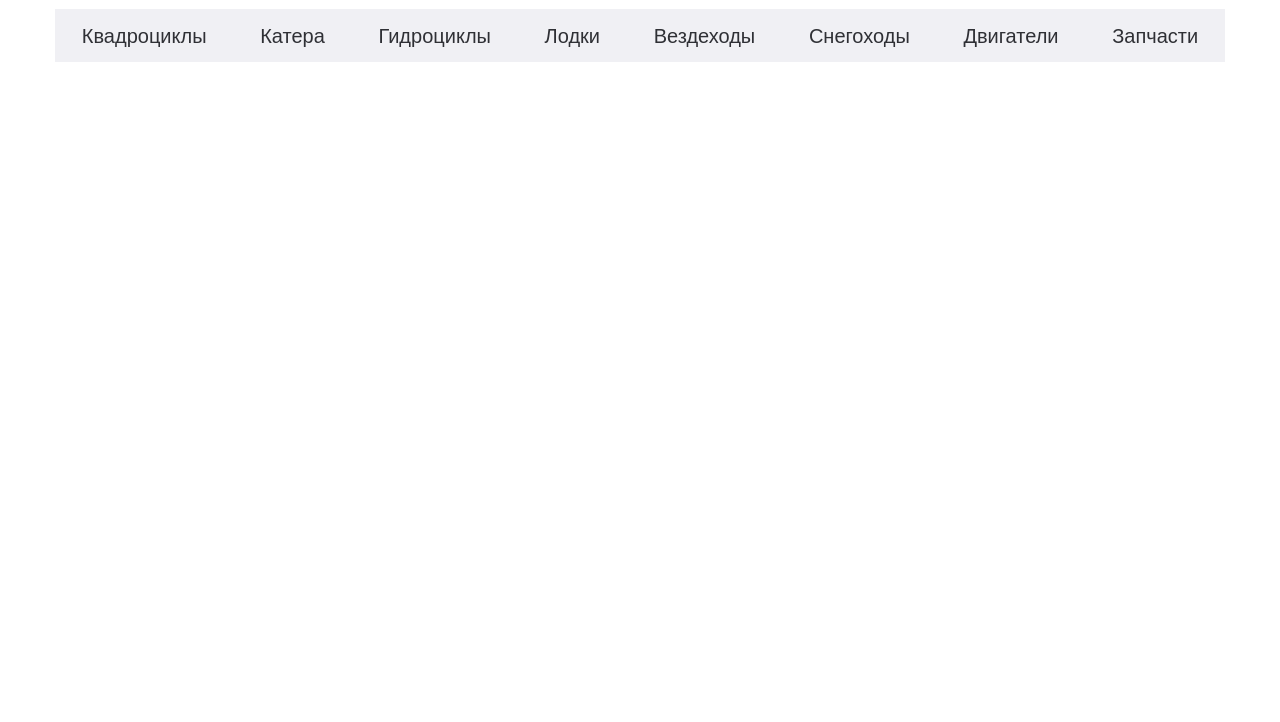
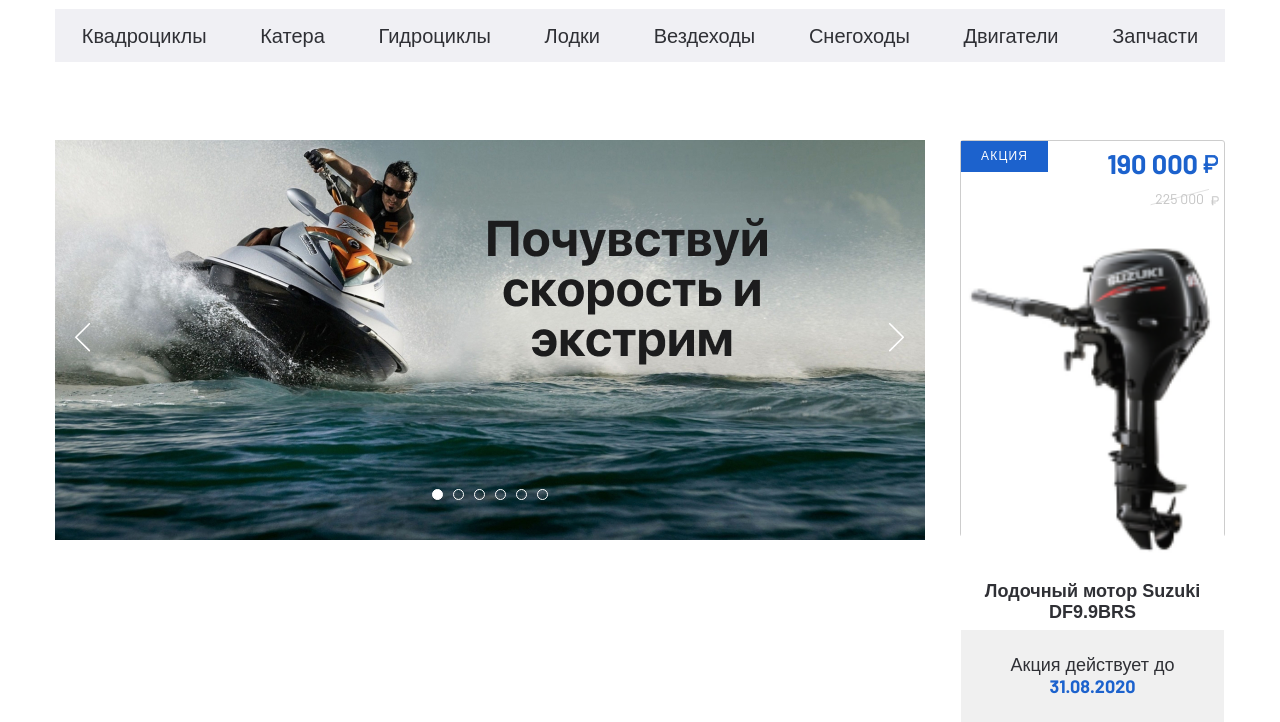
Before and after one commit to RipeCherries/ripecherries.github.io, a plain HTML site: page index.html in a window 1280 px wide. Shown: the part 113-835 px from the top of the page. Before the commit the page ends 800 px from the top, so only its background shows below. Drawn offline with nearby package versions, Linux system fonts and the light colour scheme.

Commit message:
Create slider and sale banner

```diff
--- a/css/style.css
+++ b/css/style.css
@@ -18,6 +18,10 @@ ul, li {
 }
 
 h1, h2, h3, h4, h5, h6 {
+    margin: 0;
+}
+
+p {
     margin: 0;
 }
 
@@ -142,3 +146,170 @@ body {
     right: auto;
     left: 0;
 }
+
+.banner-section__inner {
+    display: flex;
+    justify-content: space-between;
+}
+
+.banner-section__slider {
+    max-width: 870px;
+}
+
+.banner-section__slider-btn {
+    position: absolute;
+    top: 50%;
+    transform: translateY(-50%);
+    background-color: transparent;
+    border: none;
+    margin: 0;
+    padding: 0;
+    z-index: 5;
+    cursor: pointer;
+    outline: none;
+}
+
+.banner-section__slider-btnprev {
+    left: 20px;
+}
+
+.banner-section__slider-btnnext {
+    right: 20px;
+}
+
+.slick-dots {
+    position: absolute;
+    bottom: 40px;
+    left: 0;
+    right: 0;
+    text-align: center;
+}
+
+.slick-dots li {
+    display: inline-block;
+    padding: 0 5px;
+}
+
+.slick-dots button {
+    margin: 0;
+    padding: 0;
+    font-size: 0;
+    width: 11px;
+    height: 11px;
+    border: 1px solid #fff;
+    border-radius: 50%;
+    background-color: transparent;
+    cursor: pointer;
+}
+
+.slick-active button {
+    background-color: #fff;
+}
+
+.sale-item {
+    max-width: 265px;
+    max-height: 397px;
+    text-align: center;
+    border: 1px solid #CDCDCD;
+    border-radius: 3px;
+    display: flex;
+    flex-direction: column;
+    justify-content: space-between;
+}
+
+.sale-item__top {
+    display: flex;
+    justify-content: space-between;
+    align-items: flex-start;
+}
+
+.sale-item__info {
+    color: #fff;
+    background-color: #1C62CD;
+    padding: 8px 20px;
+    text-transform: uppercase;
+    font-size: 12px;
+    line-height: 15px;
+    letter-spacing: 0.1em;
+}
+
+.sale-item__price {
+    text-align: right;
+}
+
+.price {
+    font-family: 'Barlow', sans-serif;
+    position: relative;
+}
+
+.sale-item__price-new {
+    font-weight: 700;
+    font-size: 27px;
+    line-height: 32px;
+    color: #1C62CD;
+    margin: 6px;
+    padding-right: 20px;
+}
+
+.sale-item__price-new::after {
+    content: '';
+    background-image: url('../images/icons-price.svg');
+    position: absolute;
+    right: 0;
+    top: 8px;
+    width: 15px;
+    height: 18px;
+}
+
+.sale-item__price-old {
+    font-weight: 400;
+    font-size: 14px;
+    line-height: 17px;
+    color: #C4C4C4;
+    margin-right: 15px;
+    background-image: url('../images/old-line.svg');
+    padding: 2px 5px;
+    background-repeat: no-repeat;
+    display: inline-block;
+}
+
+.sale-item__price-old::after {
+    content: '';
+    background-image: url('../images/icons-price-old.svg');
+    position: absolute;
+    right: -10px;
+    top: 8px;
+    width: 8px;
+    height: 10px;
+}
+
+.banner-section__slider-img {
+    object-fit: cover;
+    min-height: 400px;
+}
+
+.sale-item__img {
+    object-fit: contain;
+}
+
+.sale-item__footer {
+    background-color: #F0F0F0;
+    padding: 25px 20px;
+    font-size: 18px;
+    line-height: 21px;
+}
+
+.sale-item__footer span {
+    color: #1C62CD;
+    display: block;
+    font-family: 'Barlow', sans-serif;
+    font-weight: 700;
+}
+
+.sale-item__title {
+    font-size: 18px;
+    line-height: 21px;
+    font-family: 'SFProDisplay-Bold', sans-serif;
+    font-weight: 700;
+    margin-bottom: 7px;
+}
--- a/index.html
+++ b/index.html
@@ -10,6 +10,7 @@
   <link rel="stylesheet" href="css/slick.css">
   <link rel="stylesheet" href="css/fonts.css">
   <link rel="stylesheet" href="css/style.css">
+  <link href="https://fonts.googleapis.com/css2?family=Barlow:wght@400;700&display=swap" rel="stylesheet">
 </head>
 
 <body>
@@ -41,7 +42,7 @@
           </a>
           <div class="header__box">
             <p class="header__adress">
-              Москва,  ул. Науки  25
+              Москва, ул. Науки 25
             </p>
             <ul class="user-list">
               <li class="user-list__item">
@@ -97,6 +98,56 @@
     </div>
   </header>
 
+  <section class="banner-section">
+    <div class="container">
+      <div class="banner-section__inner">
+        <div class="banner-section__slider">
+          <a class="banner-section__slider-item" href="#">
+            <img class="banner-section__slider-img" src="images/banner-slider_1.jpg" alt="banner-slider_1">
+          </a>
+          <a class="banner-section__slider-item" href="#">
+            <img class="banner-section__slider-img" src="images/banner-slider_1.jpg" alt="banner-slider_2">
+          </a>
+          <a class="banner-section__slider-item" href="#">
+            <img class="banner-section__slider-img" src="images/banner-slider_1.jpg" alt="banner-slider_3">
+          </a>
+          <a class="banner-section__slider-item" href="#">
+            <img class="banner-section__slider-img" src="images/banner-slider_1.jpg" alt="banner-slider_4">
+          </a>
+          <a class="banner-section__slider-item" href="#">
+            <img class="banner-section__slider-img" src="images/banner-slider_1.jpg" alt="banner-slider_5">
+          </a>
+          <a class="banner-section__slider-item" href="#">
+            <img class="banner-section__slider-img" src="images/banner-slider_1.jpg" alt="banner-slider_6">
+          </a>
+        </div>
+        <a class="banner-section__item sale-item" href="#">
+          <div class="sale-item__top">
+            <p class="sale-item__info">
+              акция
+            </p>
+            <div class="sale-item__price">
+              <div class="sale-item__price-new price">
+                190 000
+              </div>
+              <div class="sale-item__price-old price">
+                225 000
+              </div>
+            </div>
+          </div>
+          <img class="sale-item__img" src="images/content/sale-1.png" alt="sale-item__img">
+          <h5 class="sale-item__title">
+            Лодочный мотор Suzuki DF9.9BRS
+          </h5>
+          <div class="sale-item__footer">
+            Акция действует до
+            <span>31.08.2020</span>
+          </div>
+        </a>
+      </div>
+    </div>
+  </section>
+
 
 
 
--- a/js/main.js
+++ b/js/main.js
@@ -1,3 +1,7 @@
 $(function(){
-
+    $('.banner-section__slider').slick({
+        dots: true,
+        prevArrow: '<button class="banner-section__slider-btn banner-section__slider-btnprev"><img src="images/arrow-left.svg" alt="arrow-left"></button>',
+        nextArrow: '<button class="banner-section__slider-btn banner-section__slider-btnnext"><img src="images/arrow-right.svg" alt="arrow-right"></button>'
+    })
 });
```
Also changed, not shown: images/arrow-left.svg (added), images/arrow-right.svg (added), images/banner-slider_1.jpg (added), images/content/sale-1.png (added), images/icons-price-old.svg (added), images/icons-price.svg (added), images/old-line.svg (added). Lines whose indentation alone changed are shown as unchanged.
